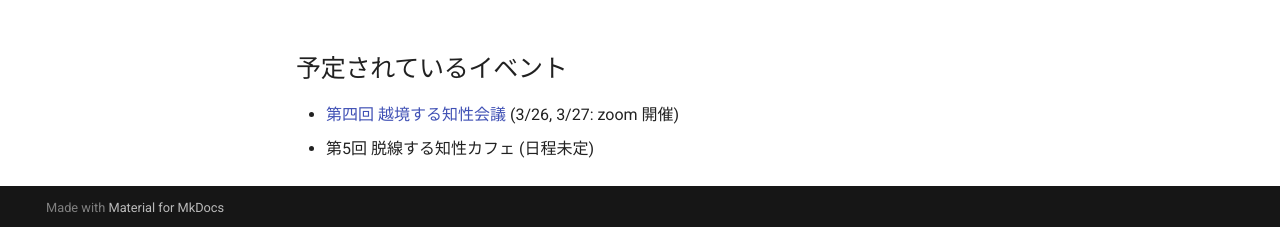
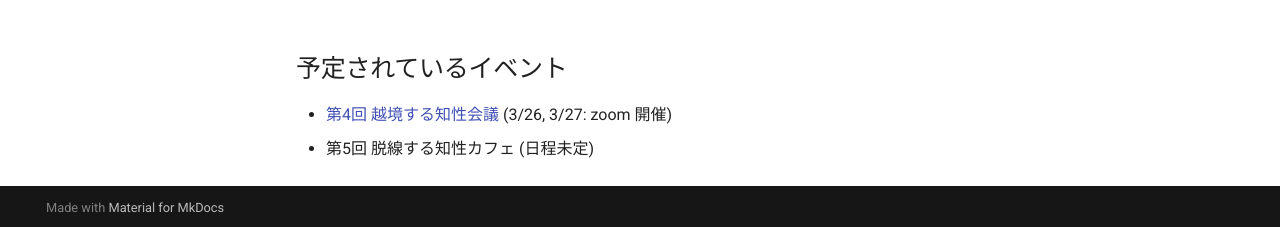
Before and after one commit to i-factorial/ifactorial_website, an MkDocs documentation site: the page built from docs/index.md, in a window 1280 px wide and 1110 px high. Shown: the part 880-1107 px from the top of the window. Built offline with MkDocs 1.6.1 and Material for MkDocs 9.7.7, drawn with Linux system fonts in a browser that asks for light colours; comment, search, counter and statistics services are not loaded.

Commit message:
「第4回」の表記ゆれを修正

```diff
--- a/docs/index.md
+++ b/docs/index.md
@@ -15,5 +15,5 @@ i factorial は「アマチュアのためのアカデミア」をコンセプ
 
 ## 予定されているイベント
 
-- [第四回 越境する知性会議](./ekkyo/event4.md) (3/26, 3/27: zoom 開催)
+- [第4回 越境する知性会議](./ekkyo/event4.md) (3/26, 3/27: zoom 開催)
 - 第5回 脱線する知性カフェ (日程未定)
--- a/mkdocs.yml
+++ b/mkdocs.yml
@@ -26,7 +26,7 @@ nav:
   - Home: "index.md"
   - "越境する知性会議":
       - About: "ekkyo/ekkyo_about.md"
-      - "第四回": "ekkyo/event4.md"
+      - "第4回": "ekkyo/event4.md"
       - "発表者向けガイドライン": "ekkyo/solo_guidelines.md"
   - "脱線する知性カフェ":
       - About: "ekkyo/dassen_about.md"
```
Also changed, not shown: docs/ekkyo/ekkyo_about.md (+1 -1 lines).
